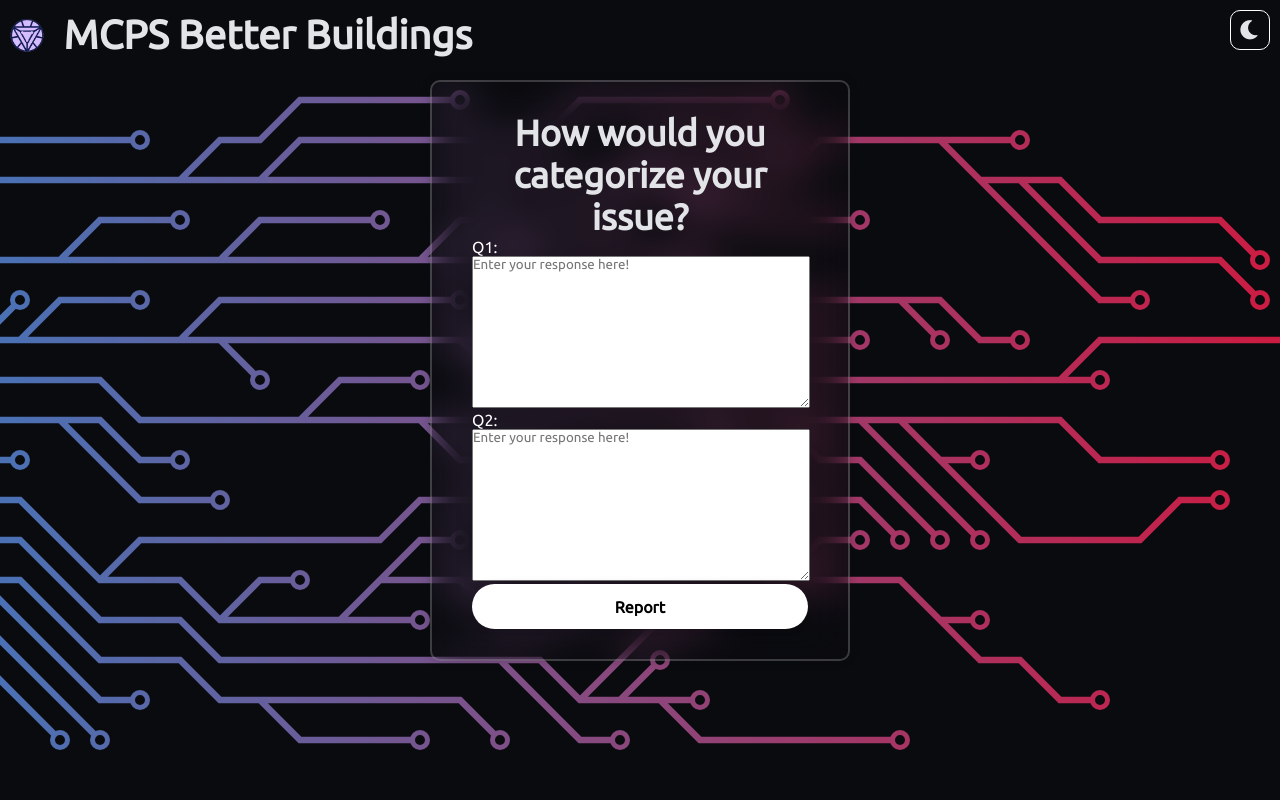
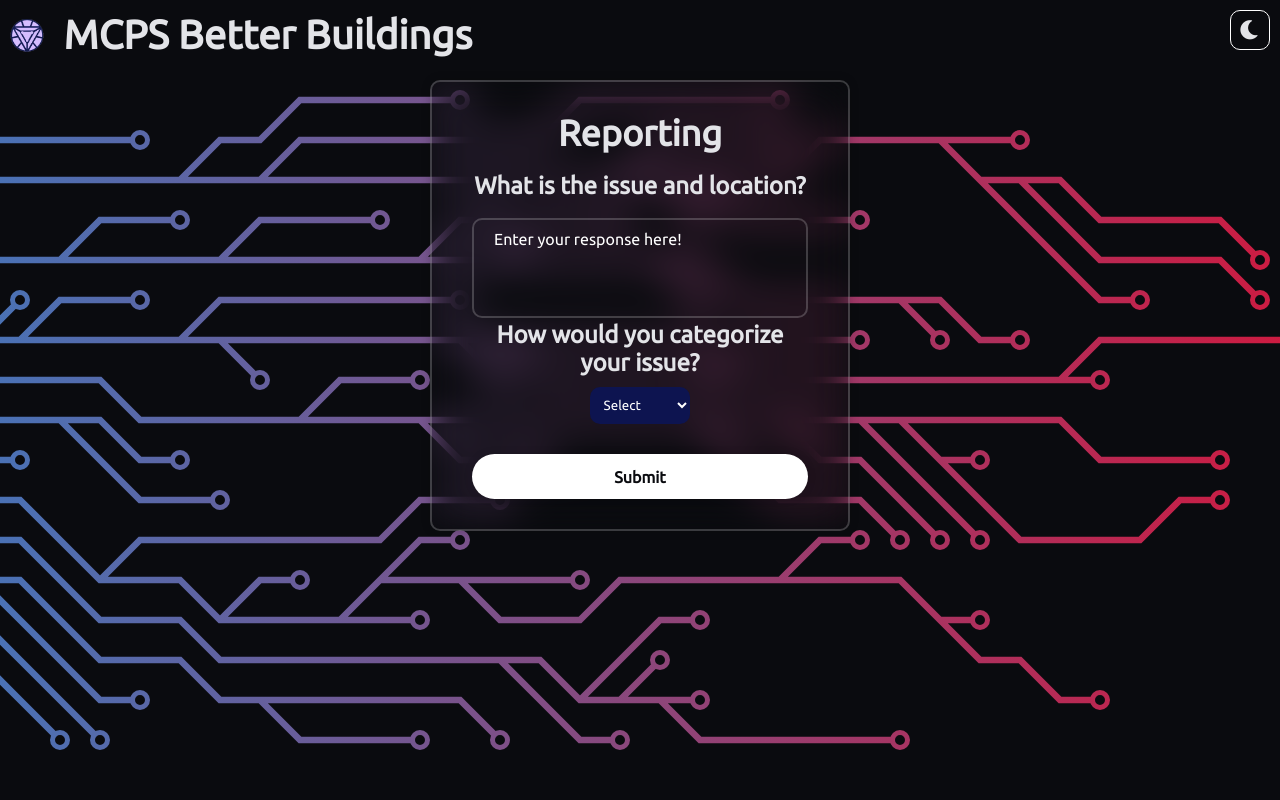
Before and after one commit to Scorchify/Better_Buildings-Legacy-, a Django app: page /reports/ in a window 1280 px wide. Run offline with Django 5.2, Linux system fonts and the light colour scheme.

Commit message:
good work day :)

```diff
--- a/BetterBuildings/BetterBuildings/settings.py
+++ b/BetterBuildings/BetterBuildings/settings.py
@@ -109,7 +109,7 @@
 
 LANGUAGE_CODE = 'en-us'
 
-TIME_ZONE = 'UTC'
+TIME_ZONE = 'America/New_York'
 
 USE_I18N = True
 
--- a/BetterBuildings/CORE/forms.py
+++ b/BetterBuildings/CORE/forms.py
@@ -1,5 +1,36 @@
 from django import forms
 
+class InputBox(forms.Textarea):
+    class Media:
+        css = {
+            "all": ["css/input.css"],
+        }
+
 class ReportingForm(forms.Form):
-    q1 = forms.CharField(widget=forms.Textarea(attrs={"class": "input-box", "placeholder": "Enter your response here!"}))
-    q2 = forms.CharField(widget=forms.Textarea(attrs={"class": "input-box", "placeholder": "Enter your response here!"}))
+    q1 = forms.CharField(
+        widget=InputBox(attrs={
+            "placeholder": "Enter your response here!",
+            "class": "input-box",
+            "rows": 4,
+            "cols": 50
+        }),
+        label=''
+    )
+    q2 = forms.ChoiceField(
+        choices=[
+            ('', 'Select'),  # Default option
+            ('Bathrooms', 'Bathrooms'),
+            ('Building', 'Building'),
+            ('Other', 'Other')
+        ],
+        widget=forms.Select(attrs={
+            "class": "select",
+        }),
+        label="How would you categorize your issue?"
+    )
+
+    def clean_q2(self):
+        data = self.cleaned_data['q2']
+        if data == '':
+            raise forms.ValidationError("Please select a valid option.")
+        return data
--- a/BetterBuildings/CORE/views.py
+++ b/BetterBuildings/CORE/views.py
@@ -1,6 +1,7 @@
 from django.shortcuts import render
 from django.http import HttpResponseRedirect
 from .forms import ReportingForm
+from django.utils import timezone
 
 
 #page requests
@@ -17,6 +18,7 @@
 def reportPosted(request):
     q1_response = None
     q2_response = None
+    report_time: None
     form = ReportingForm()
 
     if request.method == "POST":
@@ -25,7 +27,8 @@
             # Retrieve cleaned data
             q1_response = form.cleaned_data['q1']
             q2_response = form.cleaned_data['q2']
-            return render(request, "reportPosted.html", {"q1_response": q1_response, "q2_response": q2_response})
+            report_time = timezone.now()
+            return render(request, "reportPosted.html", {"q1_response": q1_response, "q2_response": q2_response, "report_time": report_time})
 
     else:
         form = ReportingForm()
--- /dev/null
+++ b/BetterBuildings/static/css/input.css
@@ -0,0 +1,91 @@
+.input-box {
+    width: 100%;
+    min-height: 50px;
+    background: transparent;
+    border: none;
+    outline: none;
+    border: 2px solid rgba(255, 255, 255, .2);
+    border-radius: 10px;
+    font-size: 16px;
+    color: #fff;
+    padding: 10px 20px;
+    resize: none;
+    overflow: hidden;
+}
+
+.input-box:focus {
+    border-width: 4.5px;
+    border-color: white;
+    box-shadow: 0 0 5px rgba(0, 0, 0, 0.5);
+}
+
+body.light-mode .input-box:focus {
+    border-color: rgba(0, 0, 0, 1);
+}
+
+.input-box::placeholder {
+    color: white;
+}
+
+body.light-mode .input-box {
+    color: black;
+    border-color: rgba(0, 0, 0, .2);
+}
+
+body.light-mode .input-box::placeholder {
+    color: black;
+}
+
+.form-container select {
+    background-color: #0d1450;
+    color: white;
+    border: none;
+    border-radius: 10px;
+    padding: 10px;
+    width: 100%;
+    cursor: pointer;
+}
+
+.form-container select:focus {
+    outline: none;
+    box-shadow: 0 0 5px rgba(0, 0, 0, 0.5);
+}
+
+.form-container select option {
+    background-color: #182285;
+    color: white;
+    transition: background-color 0.3s ease;
+}
+
+.form-container select option:hover {
+    background-color: black;
+    color: white;
+}
+
+body.light-mode .form-container select option:hover {
+    background-color: black;
+}
+
+body.dark-mode .form-container select option:hover {
+    background-color: white;
+    color: black;
+}
+
+@keyframes dropdownFade {
+    from {
+        opacity: 0;
+        transform: translateY(-5px);
+    }
+    to {
+        opacity: 1;
+        transform: translateY(0);
+    }
+}
+
+.form-container select option {
+    animation: dropdownFade 0.3s ease;
+}
+
+.form-container select:focus {
+    animation: none;
+}
--- a/BetterBuildings/templates/reporting.html
+++ b/BetterBuildings/templates/reporting.html
@@ -26,23 +26,22 @@
     </div>
 
     <div class="wrapper">
-        <form method="POST">
-            {% csrf_token %}
-            <h1>How would you categorize your issue?</h1>
-            {{ form.as_p }}
-            {% if form.errors %}
-                <ul>
-                    {% for field in form %}
-                        {% for error in field.errors %}
-                            <li>{{ field.label }}: {{ error }}</li>
-                        {% endfor %}
-                    {% endfor %}
-                </ul>
-            {% endif %}
-            <button type="submit" class="btn">Report</button>
-        </form>
+        <div class="form-container">
+            <form method="post">
+                {{ form.media }}
+                {% csrf_token %}
+                <h1>Reporting</h1>
+                <br>
+                <h2>What is the issue and location?</h2>
+                <br>
+                {{ form.q1 }}
+                <br>
+                <h2>How would you categorize your issue?</h2>
+                {{ form.q2 }}
+                <button type="submit" class="btn">Submit</button>
+            </form>
+        </div>
     </div>
-    <!--JavaScript-->
     <script>
         document.addEventListener('DOMContentLoaded', function() {
             const savedTheme = localStorage.getItem('theme');
@@ -52,13 +51,11 @@
                 setTheme('dark');
             }
 
-            // Add click event to show/hide the dropdown menu
             document.getElementById('theme-icon').addEventListener('click', function() {
                 const themeContent = document.getElementById('theme-content');
                 themeContent.style.display = themeContent.style.display === 'block' ? 'none' : 'block';
             });
 
-            // Hide the dropdown menu when clicking outside of it
             window.addEventListener('click', function(event) {
                 if (!event.target.matches('#theme-icon, #theme-icon *')) {
                     const themeContent = document.getElementById('theme-content');
@@ -68,7 +65,6 @@
                 }
             });
 
-            // Auto-expand textareas
             const textareas = document.querySelectorAll('textarea');
             textareas.forEach(textarea => {
                 textarea.addEventListener('input', function() {
@@ -101,7 +97,6 @@
             --sun-outline-color: #101314;
         }
 
-        /* Page transitions */
         .container {
             animation: transitionIn 0.75s;
         }
@@ -116,6 +111,7 @@
                 transform: rotateX(0);
             }
         }
+
         @keyframes fadeIn {
             from {
                 opacity: 0;
@@ -143,12 +139,13 @@
                 transform: rotate(0deg);
             }
             30% {
-                transform: rotate(-180deg); /* Counterclockwise */
+                transform: rotate(-180deg);
             }
             100% {
-                transform: rotate(720deg); /* Clockwise */
+                transform: rotate(720deg);
             }
         }
+
         .img:hover {
             animation: spin-logo 2s ease-in-out;
         }
@@ -261,8 +258,15 @@
             font-family: Ubuntu;
         }
 
+        .form-container select {
+            display: block;
+            margin: 10px auto;
+            width: 30%;
+            max-width: 300px;
+        }
+
         html, body {
-            overflow-x: hidden; /* Remove horizontal scrollbars */
+            overflow-x: hidden;
             min-height: 100vh;
             height: 100%;
             background-attachment: fixed;
@@ -272,8 +276,9 @@
         }
 
         body.light-mode .theme-content a {
-            color: white; /* Ensure the theme content links remain white */
+            color: white;
         }
+
         .wrapper {
             width: 420px;
             background: transparent;
@@ -285,6 +290,27 @@
             padding: 30px 40px;
             position: absolute;
             top: 10vh;
+            max-height: 80vh;
+            overflow: auto;
+            display: flex;
+            flex-direction: column;
+            justify-content: flex-start;
+            align-items: center;
+        }
+
+        .form-container {
+            width: 100%;
+            margin: 0 auto;
+            display: flex;
+            flex-direction: column;
+            align-items: center;
+            justify-content: flex-start;
+        }
+
+        .form-container textarea {
+            width: 100%;
+            min-height: 100px;
+            box-sizing: border-box;
         }
 
         .wrapper h1 {
@@ -292,6 +318,7 @@
             text-align: center;
             color: var(--text-dark);
         }
+
         .wrapper h2 {
             font-size: 1.5em;
             text-align: center;
@@ -306,25 +333,25 @@
             color: var(--text-light);
         }
 
-        .wrapper .btn {
+        body.light-mode .wrapper .btn {
+            background: var(--button-background-light);
+            color: var(--button-text-light);
+        }
+
+        .form-container button.btn {
             width: 100%;
             height: 45px;
-            background: white; /* Default for dark mode */
+            background: white;
             border: none;
             outline: none;
             border-radius: 40px;
             box-shadow: 0 0 10px rgba(0, 0, 0, .1);
             cursor: pointer;
             font-size: 16px;
-            color: --background-dark;
+            color: var(--background-dark);
             font-weight: 600;
+            margin-top: 20px;
         }
-
-        body.light-mode .wrapper .btn {
-            background: var(--button-background-light); /* Background for light mode */
-            color: var(--button-text-light); /* Text color for light mode */
-        }
-
     </style>
 </body>
 </html>
```
Also changed, not shown: BetterBuildings/templates/index.html (+14 -27 lines), BetterBuildings/templates/reportPosted.html (+41 -14 lines).
